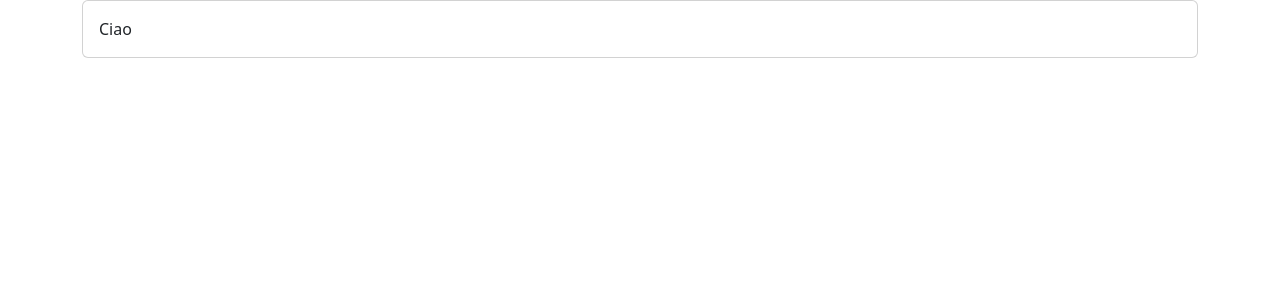
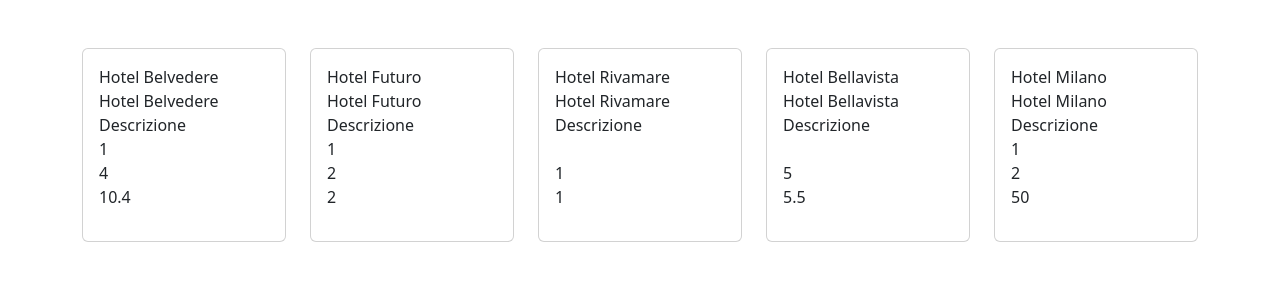
Before and after one commit to hajjamn/php-hotel, a PHP site: page / in a window 1280 px wide. Shown: the top 300 px of the page. Run offline with PHP 8.4, Linux system fonts and the light colour scheme.

Commit message:
ADD: printing keys in cards

```diff
--- a/index.php
+++ b/index.php
@@ -1,7 +1,6 @@
 <?php
 
   $hotels = [
-
     [
       'name' => 'Hotel Belvedere',
       'description' => 'Hotel Belvedere Descrizione',
@@ -37,8 +36,9 @@
       'vote' => 2,
       'distance_to_center' => 50
     ],
+  ];
 
-    ];
+
 
 ?>
 
@@ -53,13 +53,28 @@
   <body>
     <main>
       <section>
-        <div class="container">
+        <div class="container mt-5">
           <div class="row">
-            <div class="col-12">
+            <?php
+              foreach ($hotels as $hotel) {
+                echo '
+                  <div class="col">
                   <div class="card">
-                <div class="card-body">Ciao</div>
+                  <div class="card-body">
+                  <p>
+                  ';
+                foreach ($hotel as $key) {
+                  echo $key;
+                  echo '<br>';
+                };
+                echo '
+                  </p>
                   </div>
                   </div>
+                  </div>
+                  ';
+              };
+            ?>
           </div>
         </div>
       </section>
```
Lines whose indentation alone changed are shown as unchanged.
